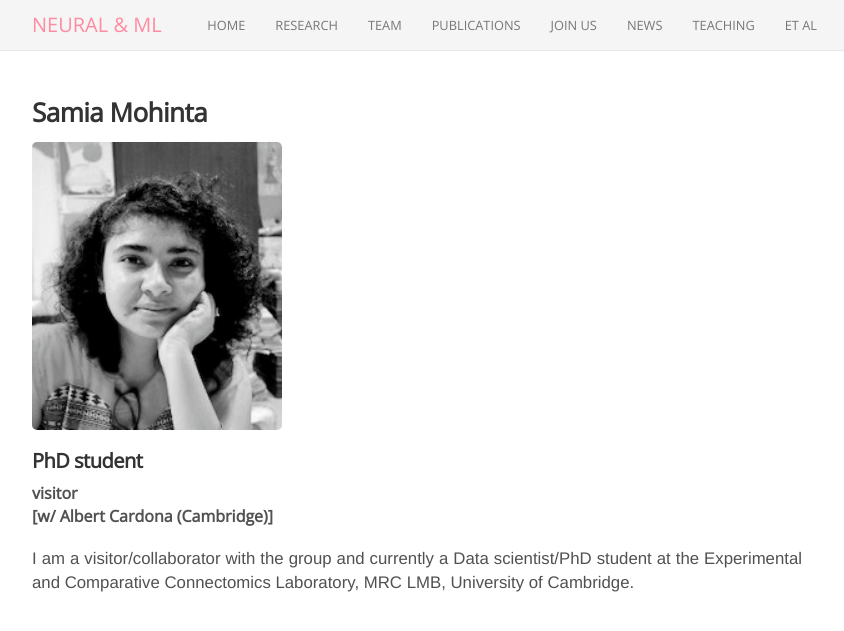
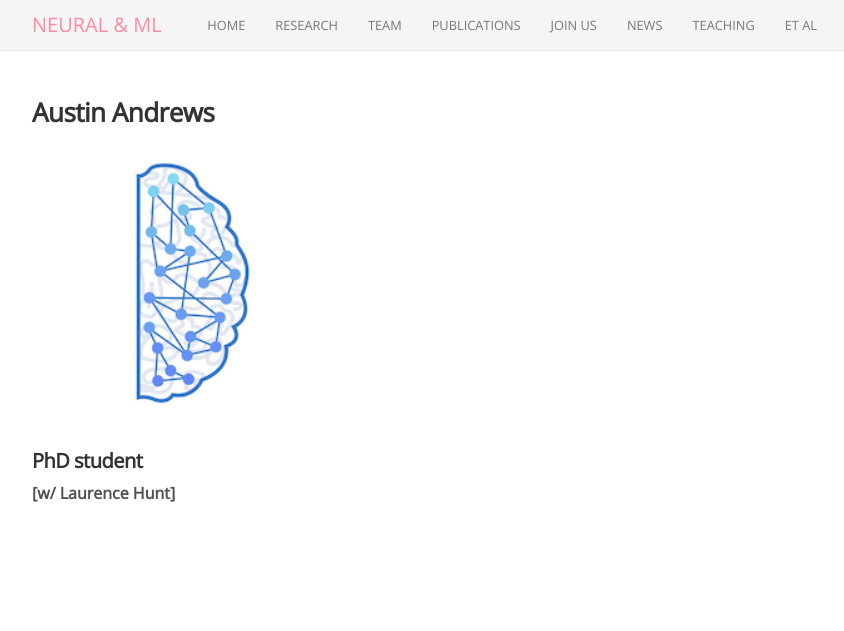
Before and after one commit to neuralml/neuralml.github.io, a Jekyll site: the page built from _people/RPC_austin.md, in a window 1280 px wide. Shown: the top 631 px of the page, without its empty margins (223-1067 px from the left). Built offline with Jekyll 4.4.1, drawn with Linux system fonts in a browser that asks for light colours; nearby versions of some CDN libraries.

```diff
--- a/_people/RPC_samia_mohinta.md
+++ b/_people/RPC_austin.md
@@ -1,10 +1,10 @@
 ---
-name: Samia Mohinta
-title: Samia Mohinta
+name: Austin Andrews
+title: Austin Andrews
 position: gradstudent
-avatar: SamiaMohinta.png
-joined: 2022_1
-affiliation: visitor<br>[w/ Albert Cardona (Cambridge)]
+avatar: logo.png
+joined: 2025_3
+affiliation: <span>[w/ Laurence Hunt]</span><br><span style="color:#FFFFFF">.</span>
 
 ---
 
@@ -22,5 +22,3 @@ affiliation: visitor<br>[w/ Albert Cardona (Cambridge)]
 <br>
 
 <header class="masthead text-justify" style="font-size:120%">
-
-I am a visitor/collaborator with the group and currently a Data scientist/PhD student at the Experimental and Comparative Connectomics Laboratory, MRC LMB, University of Cambridge.
```
Also changed, not shown: _people/ALUMNI_RPC_samia_mohinta.md (added, +26 -0 lines), _people/RPC_maija_filipovica.md (+2 -2 lines), _people/RPC_patrick.md (added, +24 -0 lines), _posts/2025-09-14-NeurIPS25.md (+2 -2 lines), team.md (+2 -1 lines).
